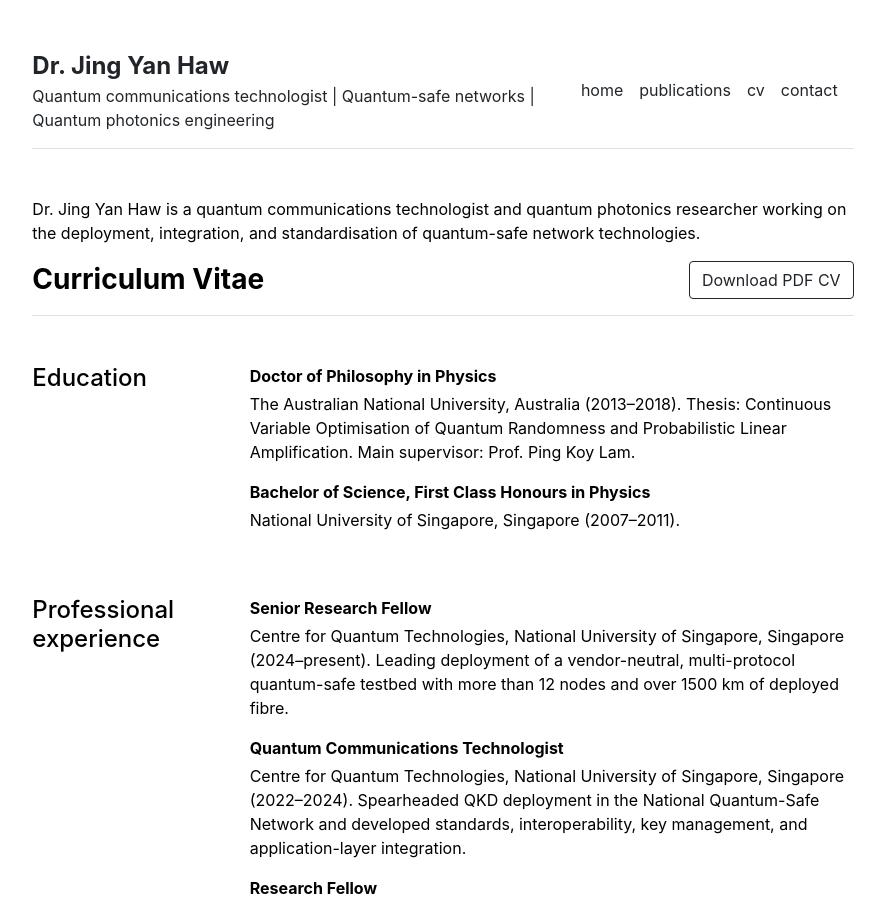
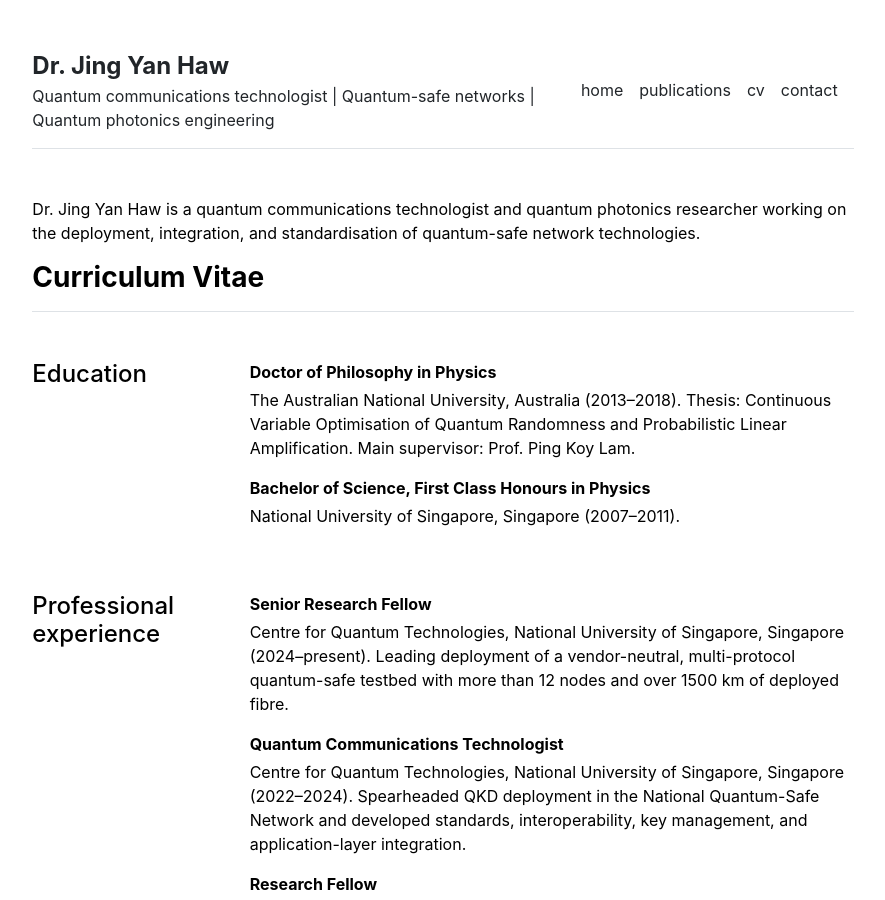
Before and after one commit to JYHaw/jyhaw.github.io, a Jekyll site: the page built from cv.md, in a window 1280 px wide and 900 px high. Shown: the whole window, without its empty margins (197-1082 px from the left). Built offline with Jekyll 4.4.1, drawn with Linux system fonts in a browser that asks for light colours.

Commit message:
cv update

```diff
--- a/_layouts/cv.html
+++ b/_layouts/cv.html
@@ -8,7 +8,6 @@ layout: default
   <div>
     <div class="d-flex flex-column flex-md-row justify-content-between align-items-md-center border-bottom pb-3 mb-5">
       <h3 class="fw-bold mb-3 mb-md-0">Curriculum Vitae</h3>
-      <a class="btn btn-outline-dark" href="{{ site.github.url }}/assets/CV_JingYanHaw_2026.pdf">Download PDF CV</a>
     </div>
 
     <div class="row g-5 mb-5">
```
Also changed, not shown: 4 other files.
